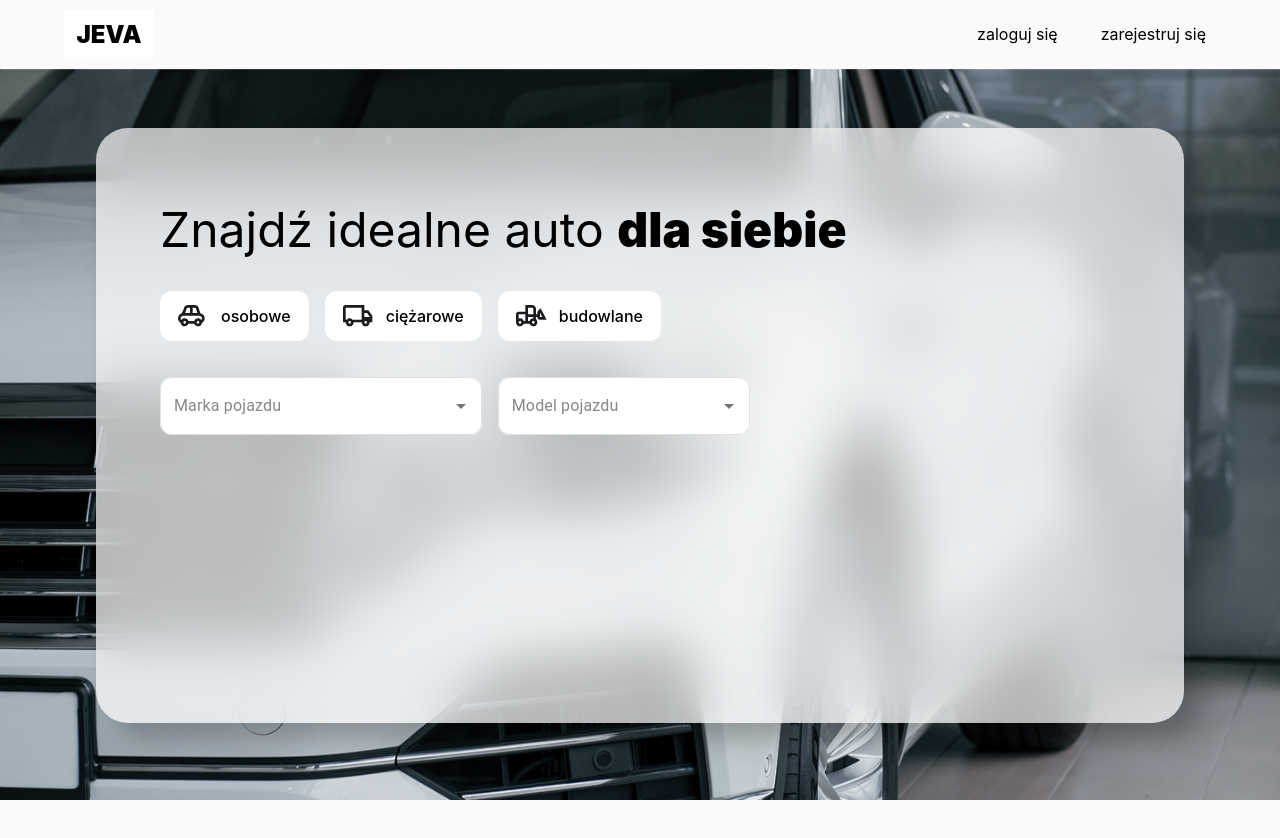
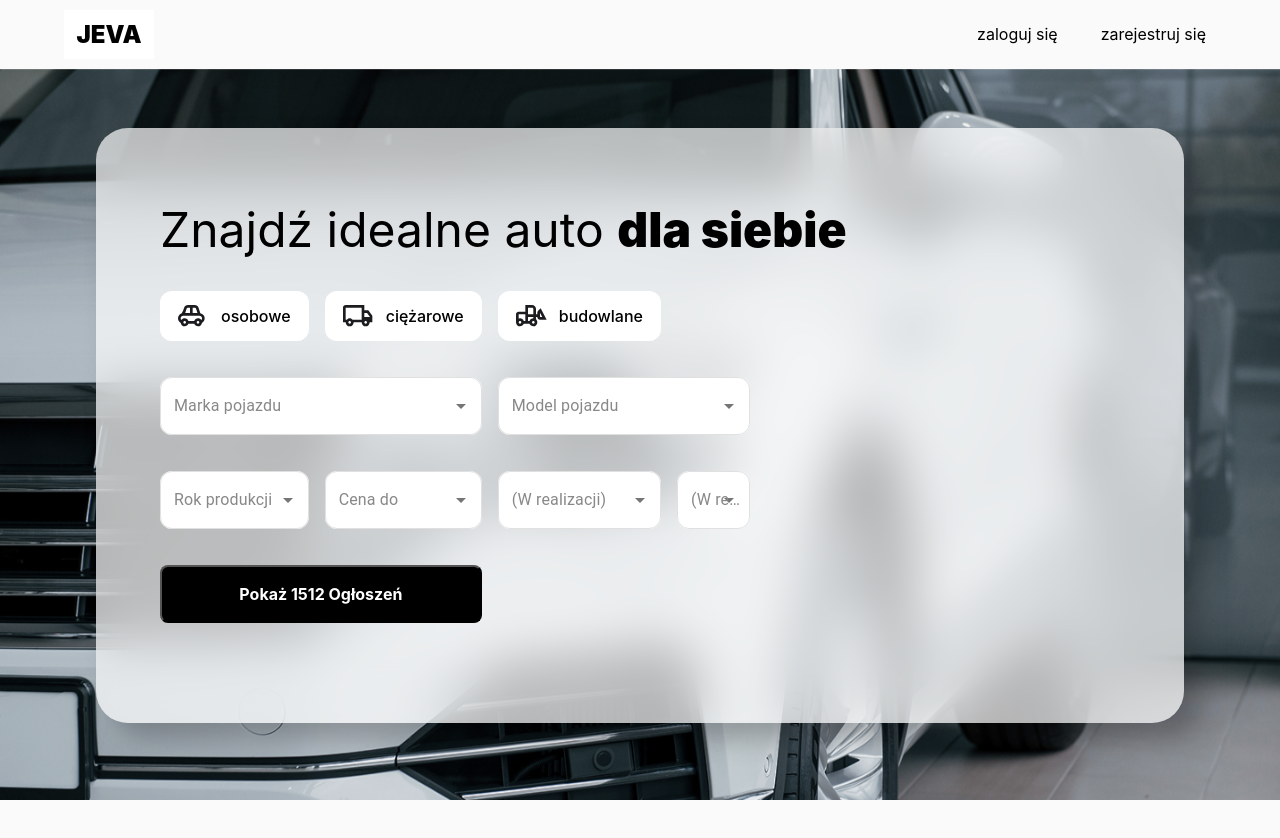
Before and after one commit to SGancarczyk/Jewa, a React app in the folder frontend/: page / in a window 1280 px wide. Shown: the top 838 px of the page. Built offline with nearby package versions, Linux system fonts and the light colour scheme; the HTML template or start-up script is replaced by a standard one.

Commit message:
Add missing buttons to the selector

```diff
--- a/frontend/src/MainPage/Selector/AutocompleteSelect/AutocompleteSelect.tsx
+++ b/frontend/src/MainPage/Selector/AutocompleteSelect/AutocompleteSelect.tsx
@@ -9,9 +9,10 @@ interface Props {
   value: string | null;
   onChange: (newValue: string | null) => void;
   label: string;
+  placeholder?: string
 }
 
-export const AutocompleteSelector = ({ options, value, onChange, label }: Props) => {
+export const AutocompleteSelector = ({ options, value, onChange, label, placeholder = "Wybierz lub wpisz..." }: Props) => {
   return (
     <Autocomplete
         className='car-selector-root'
@@ -31,7 +32,7 @@ export const AutocompleteSelector = ({ options, value, onChange, label }: Props)
         <TextField
             {...params}
             label={label}
-            placeholder="Wybierz lub wpisz..."
+            placeholder={placeholder}
         />
       )}
     />
--- a/frontend/src/MainPage/Selector/Selector.css
+++ b/frontend/src/MainPage/Selector/Selector.css
@@ -1,30 +1,32 @@
 .search-grid-container {
     display: grid;
-    /* Tworzymy 3 równe kolumny (dla 3 typów pojazdów) */
     grid-template-columns: repeat(4, 1fr);
-
-    /* Fioletowe przerwy ze zdjęcia: */
     row-gap: 36px;
     column-gap: 16px;
     width: 60%;
 }
 
-/* Styl dla zielonego elementu (Autocomplete) */
-.brand-select-wrapper {
-    /* Mówimy: Zajmij miejsce od 1. linii pionowej do 3. linii pionowej. */
-    /* Matematyka: Linia 1 (start) -> Guzik 1 -> Linia 2 -> Guzik 2 -> Linia 3 (koniec) */
-    grid-column: 1 / 3;
-
-    /* Przenosimy do drugiego rzędu */
-    grid-row: 2;
+.search-button {
+    display: flex;
+    flex-direction: row;
+    justify-content: center;
+    align-items: center;
+    padding: 18px 24px;
+    background: #000000;
+    border-radius: 8px;
+    width: 100%;
+    height: 58px;
+    font-family: 'Inter', sans-serif;
+    font-size: 16px;
+    font-weight: 700;
+    color: #FFFFFF;
+    transition: all 0.15s ease;
 }
 
-.fuel-select-wrapper {
-    grid-column: 3 / 5;
+.search-button:hover {
+    background: #1A1A1A;
+}
 
-    /* Przenosimy do drugiego rzędu */
-    grid-row: 2;
-}
 .container {
     position: relative;
 
@@ -49,12 +51,12 @@
 }
 
 .hero-title {
-  font-family: 'Inter', sans-serif;
-  font-weight: 400;
-  font-size: 48px;
-  color: #000000;
+    font-family: 'Inter', sans-serif;
+    font-weight: 400;
+    font-size: 48px;
+    color: #000000;
 }
 
 .hero-title strong {
-  font-weight: 900;
+    font-weight: 900;
 }
--- a/frontend/src/MainPage/Selector/Selector.tsx
+++ b/frontend/src/MainPage/Selector/Selector.tsx
@@ -5,40 +5,98 @@ import { Icon } from './Icons/Icon';
 import TypeSelector from './TypeSelector/TypeSelector';
 import { AutocompleteSelector } from './AutocompleteSelect/AutocompleteSelect';
 
-const mockDatabase: Record<string, string[]> = {
+const mockDatabaseBrands: Record<string, string[]> = {
     personal: ["Audi", "BMW", "Volkswagen", "Toyota", "Opel", "Polonez", "Citroen", "BYD", "Renault", "Nissan"],
     truck: ["Volvo", "Scania", "MAN", "DAF", "Mercedes-Benz Trucks"],
     construction: ["CAT", "JCB", "Komatsu", "Liebherr"]
 };
 
+const mockDatabaseModels: Record<string, string[]> = {
+    Audi: ["A6", "A8", "Q8", "RS3"],
+    Volkswagen: ["Passat", "Polo", "Golf"],
+    Toyota: ["Auris", "Avensis", "Corolla"]
+};
+
+const mockDatabaseYears: string[] = ["2025", "2024", "2023", "1999"];
+const mockDatabasePrices: string[] = ["10000", "500000", "1000000", "4"];
+
 export const Selsector = () => {
     const [vehicleType, setVehicleType] = useState("");
-    const [brand, setBrand] = useState<string | null>('');
+    const [brand, setBrand] = useState<string | null>(null);
+    const [model, setModel] = useState<string | null>(null);
+    const [year, setYear] = useState<string | null>(null);
+    const [price, setprice] = useState<string | null>(null);
 
-    const currentBrandOptions = mockDatabase[vehicleType] || [];
+    const currentBrandOptions = mockDatabaseBrands[vehicleType] || [];
+    const currentModelOptions = brand ? (mockDatabaseModels[brand] || []) : [];
+
     useEffect(() => {
-        setBrand('');
+        setBrand(null);
     }, [vehicleType]);
+
+    useEffect(() => {
+        setModel(null);
+    }, [brand])
 
     return <div className='container'>
         <h1 className='hero-title'>Znajdź idealne auto <strong>dla siebie</strong></h1>
         <div className='search-grid-container'>
             <TypeSelector selected={vehicleType} onSelect={setVehicleType} />
-            <div className="brand-select-wrapper">
+            <div style={{ gridColumn: "1/3", gridRow: "2"}}>
                 <AutocompleteSelector
                     label="Marka pojazdu"
                     options={currentBrandOptions}
                     value={brand}
-                    onChange={(newVal) => setBrand(newVal)}
+                    onChange={(newVal) => {setBrand(newVal)}}
                 />
             </div>
-            <div className="fuel-select-wrapper">
+            <div style={{ gridColumn: "3/5", gridRow: "2"}}>
                 <AutocompleteSelector
                     label="Model pojazdu"
-                    options={currentBrandOptions}
-                    value={brand}
-                    onChange={(newVal) => setBrand(newVal)}
+                    options={currentModelOptions}
+                    value={model}
+                    onChange={(newVal) => setModel(newVal)}
+
                 />
+            </div>
+            <div style={{ gridColumn: "1/2", gridRow: "3"}}>
+                <AutocompleteSelector
+                    label="Rok produkcji"
+                    options={mockDatabaseYears}
+                    value={year}
+                    onChange={(newVal) => setYear(newVal)}
+                    placeholder='Wybierz...'
+                />
+            </div>
+            <div style={{ gridColumn: "2/3", gridRow: "3"}}>
+                <AutocompleteSelector
+                    label="Cena do"
+                    options={mockDatabasePrices}
+                    value={price}
+                    onChange={(newVal) => setprice(newVal)}
+                    placeholder='Wybierz...'
+                />
+            </div>
+            <div style={{ gridColumn: "3/4", gridRow: "3"}}>
+                <AutocompleteSelector
+                    label="(W realizacji)"
+                    options={[]}
+                    value={null}
+                    onChange={() => {}}
+                    placeholder='NIC NIE MA'
+                />
+            </div>
+            <div style={{ gridColumn: "4/5", gridRow: "3"}}>
+                <AutocompleteSelector
+                    label="(W realizacji)"
+                    options={[]}
+                    value={null}
+                    onChange={() => {}}
+                    placeholder='NIC NIE MA'
+                />
+            </div>
+            <div style={{ gridColumn: "1/3", gridRow: "4"}}>
+                <button className='search-button'>Pokaż 1512 Ogłoszeń</button>
             </div>
         </div>
     </div>
```
